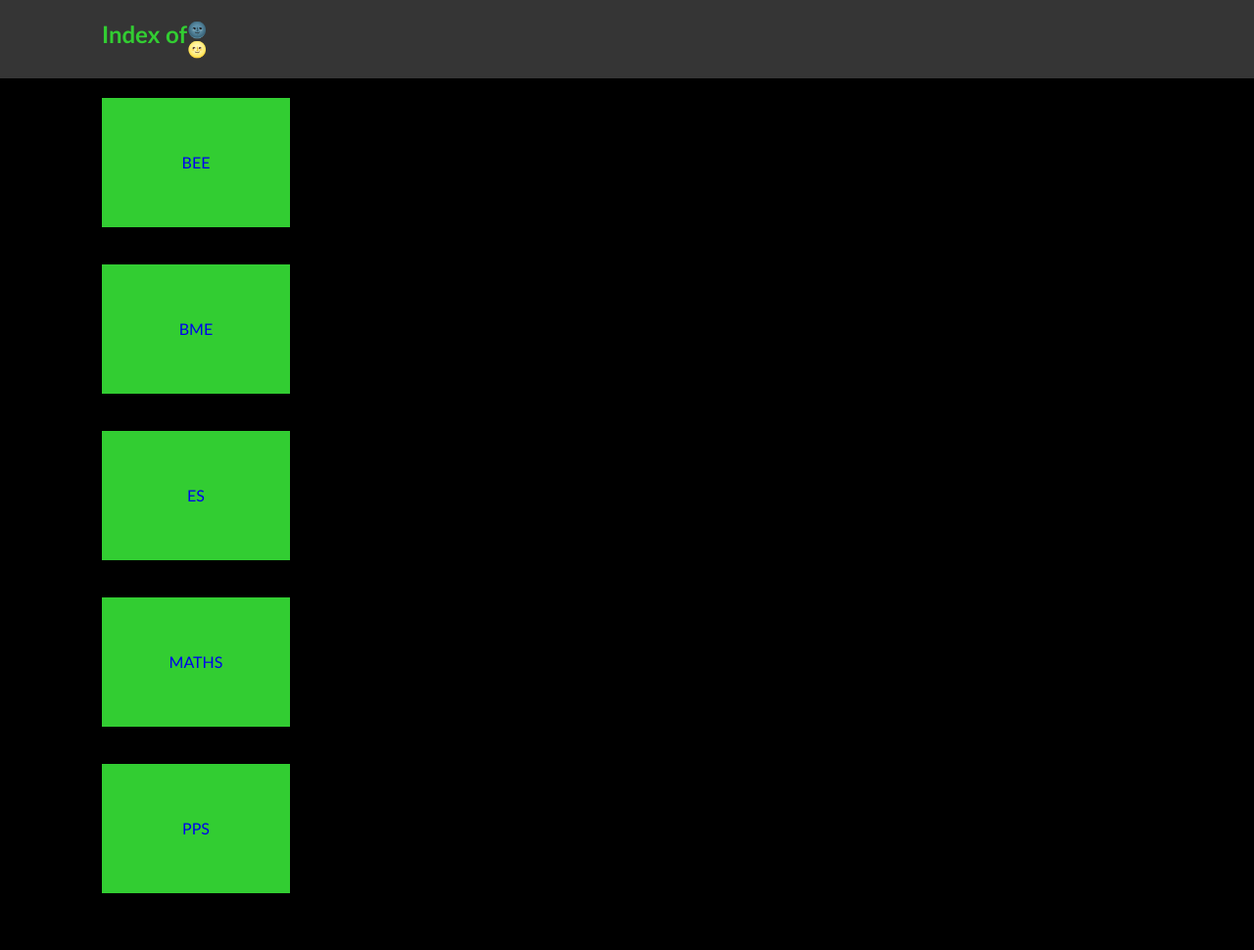
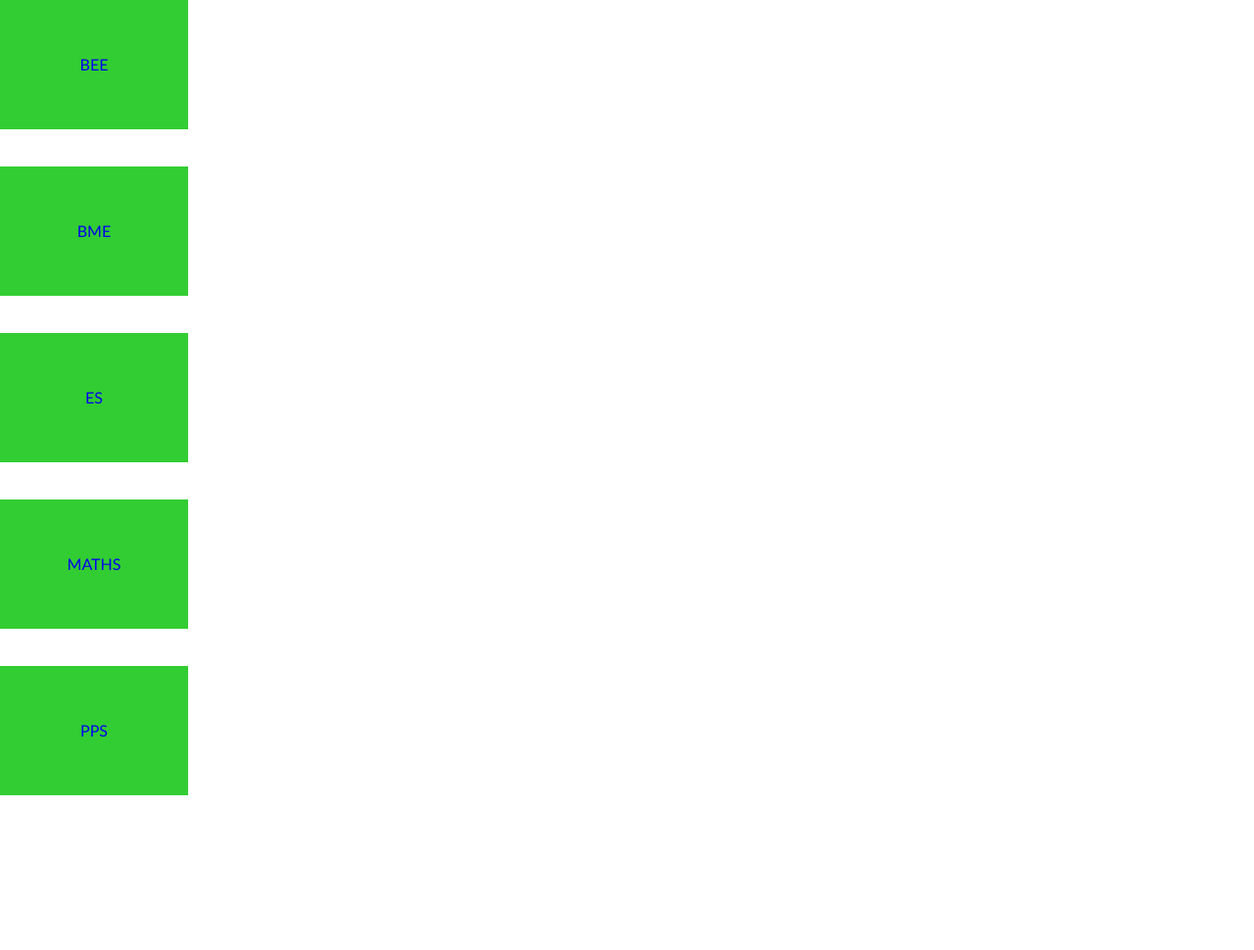
Before and after one commit to batatavadaX/demo-gec, a Flask app: page / in a window 1280 px wide. Shown: the whole page at 98% size. After the commit the page ends 812 px from the top, so only its background shows below. Run offline with Flask 2, Linux system fonts and the light colour scheme.

Commit message:
Update home.html

```diff
--- a/web/templates/home.html
+++ b/web/templates/home.html
@@ -1,3 +1,5 @@
+
+
 <!DOCTYPE html>
 <html lang="en">
    <head>
@@ -6,32 +8,11 @@
       <meta http-equiv="X-UA-Compatible" content="ie=edge">
       <title>index of books</title>
       <link rel="stylesheet" href="/static/css/style.css">
-
    </head>
-
-<body>
-    <div class="fullscreen">
-        <nav>
-            <div class="container">
-                <h1 class="title">Index of</h1>
-                <div class="toggler-container">
-                    <p>🌚</p>
-                    <div class="toggler">
-                        <div class="circle"></div>
-                    </div>
-                    <p>🌝</p>
-                </div>
-            </div>
-             </nav>
-
-		<div class="container">
-
-
    <div id="button">
       <a href="files/BEE">BEE</a>
    </div>
    <br>  </br>
-
    <div id="button">
       <a href="files/BME">BME</a>
    </div>
@@ -44,18 +25,10 @@
       <a href="files/MATHS">MATHS</a>
    </div>
    <br>  </br>
-
    <div id="button">
       <a href="files/PPS">PPS</a>
    </div>
    <br>  </br>
-		</div>
-		</div>
-
-		</div>
-
-    </div>
    <script src="/static/js/script.js"></script>
    </body>
-
 </html>
```
Lines whose indentation alone changed are shown as unchanged.
